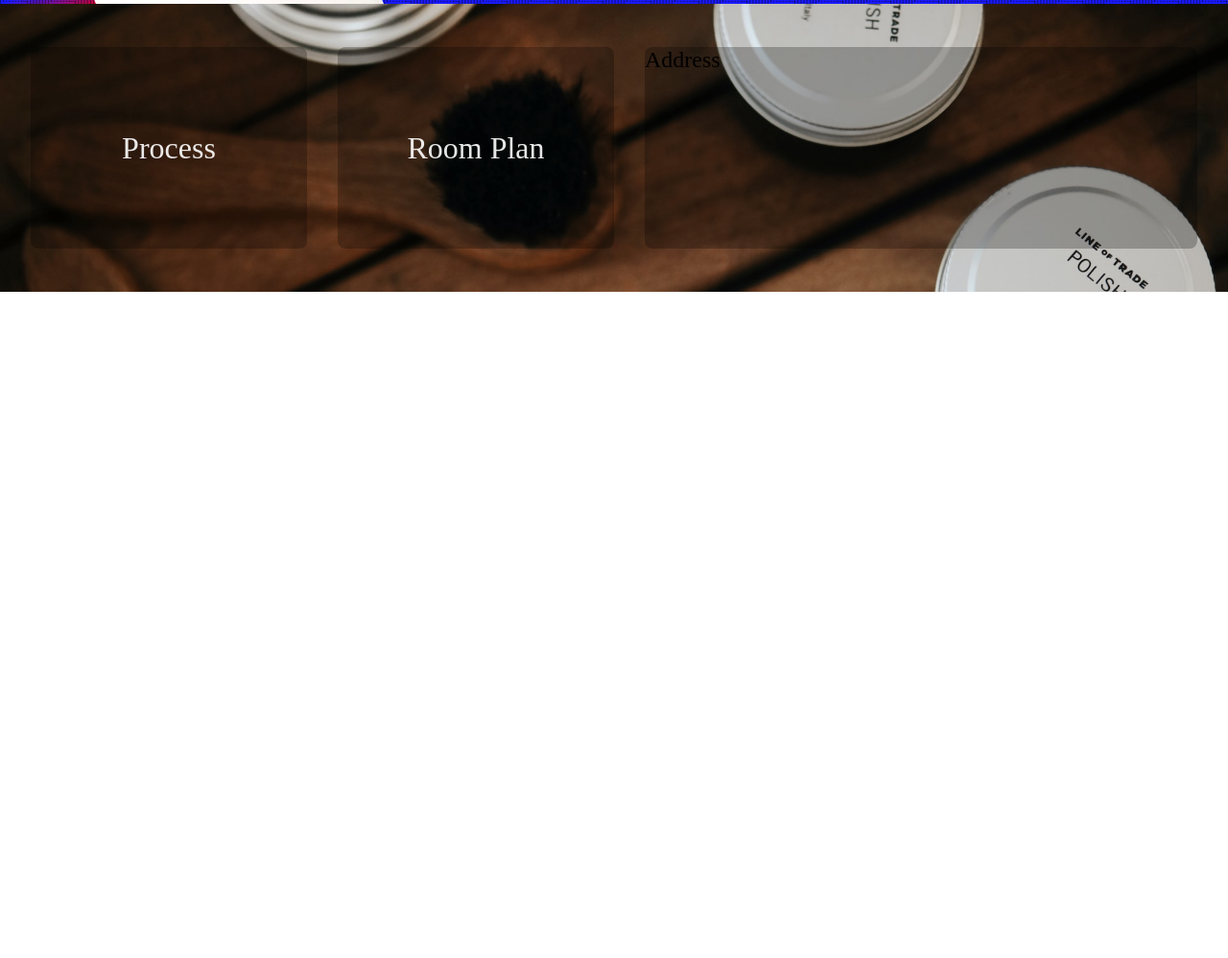
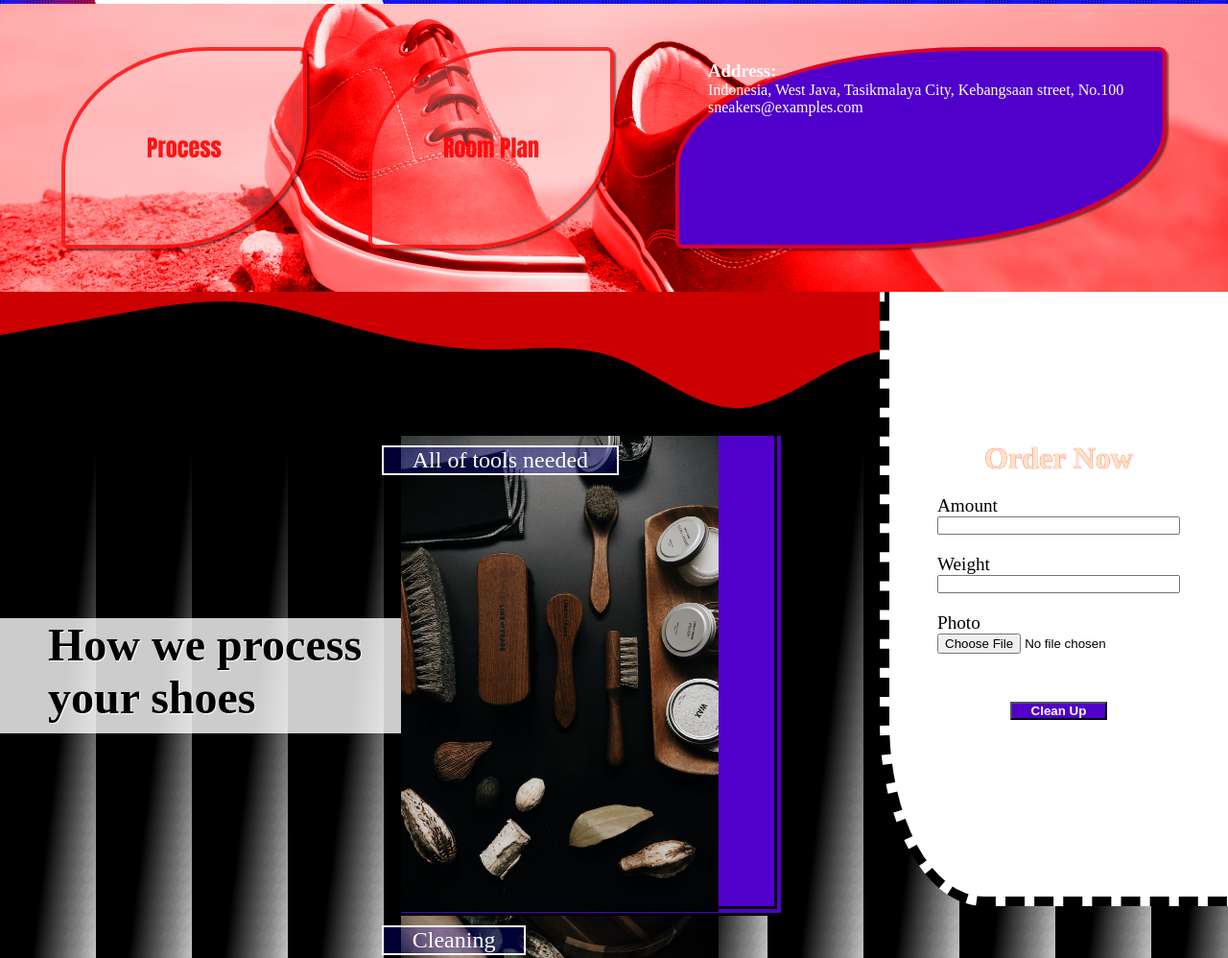
Before and after one commit to Muhammad-Yuda-Yudistira/sneakers-cleaning, a plain HTML site: page index.html in a window 1280 px wide. Shown: the part 496-1494 px from the top of the page at 96% size. Before the commit the page ends 800 px from the top, so only its background shows below. Drawn offline with Linux system fonts and the light colour scheme.

Commit message:
menu has done, add process section and form order

```diff
--- a/css/style.css
+++ b/css/style.css
@@ -2,6 +2,9 @@
     margin: 0;
     padding: 0;
     box-sizing: border-box;
+}
+.container {
+    overflow-y: hidden;
 }
 
 /* header */
@@ -36,7 +39,7 @@ header {
     padding-right: 30px;
 }
 .header-deskripsi button {
-    background-color: blueviolet;
+    background-color: #5000ca;
     padding: 10px 30px;
     border-radius: 6px;
     border-top-right-radius: 100%;
@@ -48,16 +51,19 @@ header {
     color: #333;
     font-family: Impact, Haettenschweiler, 'Arial Narrow Bold', sans-serif;
     font-size: 1.2rem;
+    text-shadow: 0px 0px 2px white;
 }
 
 /* navbar */
 nav {
     height: calc(100vh - 500px);
     width: 100%;
-    background-color: black;
-    background-image: url(../img/navbar.jpg);
+    background-color: red;
+    background-image: url(../img/navbar-3.jpg);
+    background-blend-mode: luminosity;
     background-size: cover;
     background-attachment: fixed;
+    background-position: center;
 }
 nav ul {
     width: 100%;
@@ -69,23 +75,141 @@ nav ul {
     justify-items: end;
     list-style: none;
 }
-nav ul li:last-child {
-    justify-self: center;
-    font-size: 1.5rem;
-    justify-content: left;
-    align-items: start;
-}
 nav ul li {
     display: flex;
     justify-content: center;
     align-items: center;
-    background-color: rgba(0, 0, 0, 0.25);
-    border-radius: 8px;
+    background-color: rgba(255, 255, 255, 0.2);
+    border: 4px solid rgba(255, 0, 0, 0.8);
+    text-shadow: 1px 1px 1px balck;
+    box-shadow: 2px 2px 2px rgba(0, 0, 0, 0.5);
+    border-radius: 60% 8px 60% 8px;
     height: 70%;
-    width: 90%;
+    width: 80%;
+}
+nav ul li:hover {
+    border: 3px solid #333;;
+}
+nav ul li:hover a {
+    color: #333;
+}
+nav ul li:last-child:hover {
+    border: 3px solid rgba(255, 0, 0, 0.8);
+}
+nav ul li:last-child {
+    justify-self: center;
+    font-size: 1rem;
+    justify-content: left;
+    align-items: start;
+    color: white;
+    padding: 10px 30px;
+    flex-direction: column;
+    background-color: #5000ca;
 }
 nav ul a {
     text-decoration: none;
     font-size: 2rem;
-    color: rgba(255, 255, 255, 0.9);
+    color: rgba(255, 0, 0, 0.9);
+    font-family: Impact, Haettenschweiler, 'Arial Narrow Bold', sans-serif;
+    font-size: 1.5rem;
 }
+
+/* content */
+/* main content */
+.content {
+    height: 100vh;
+    width: 100%;
+    display: grid;
+    grid-template-columns: 3fr 1fr;
+    grid-template-rows: 1fr;
+    background: url(../img/triangles_pattern.webp), linear-gradient(to bottom right, black 60%, white );
+    background-blend-mode: multiply;
+    background-size: 100px;
+    position: relative;
+    z-index: -2;
+    box-sizing: border-box;
+}
+.main-content .gelombang {
+    transform: rotate(180deg);
+    position: absolute;
+    z-index: -1;
+    width: 80%;
+}
+.main-content .bungkus {
+    padding-top: 150px;
+    display: flex;
+    justify-content: space-between;
+    align-items: center;
+    width: 100%;
+}
+.title {
+    font-size: 2rem;
+    width: 80%;
+    text-shadow: 1px 1px 1px white;
+    background-color: rgba(255, 255, 255, 0.8);
+    padding: 0 0px 10px 50px;
+}
+.gambar {
+    height: 500px;
+    width: 80%;
+    margin-right: 100px;
+    display: flex;
+    flex-direction: column;
+    background-color: #5000ca;
+    border-right: 10px double black;
+    border-bottom: 10px double black;
+}
+.gambar picture {
+    position: relative;
+}
+.gambar figcaption {
+    position: absolute;
+    top: 10px;
+    left: -20px;
+    font-size: 1.5rem;
+    background-color: rgba(0, 0, 255, 0.2);
+    padding: 0px 30px;
+    border: 2px solid white;
+    color: white;
+}
+.gambar img {
+    width: 85%;
+}
+/* form */
+.form form {
+    display: grid;
+    align-content: center;
+    height:80%;
+    background-color: white;
+    padding: 50px 20px;
+    border-bottom-left-radius: 30%;
+    border: 10px dashed black;
+    border-top: none;
+    border-right: initial;
+}
+.form form div {
+    display: flex;
+    flex-direction: column;
+    margin: 10px 30px;
+}
+.form h2 {
+    text-align: center;
+    color: bisque;
+    text-shadow: 0px 0px 1px red;
+    font-size: 2rem;
+}
+.form label {
+    font-size: 1.2rem;
+}
+.form button {
+    width: 40%;
+    margin: 30px auto;
+    font-weight: bold;
+    background-color: #5000ca;
+    color: white;
+}
+/* footer */
+footer {
+    padding: 10px 30px;
+    height: 10vh;
+}
--- a/index.html
+++ b/index.html
@@ -27,10 +27,60 @@
             <ul>
                 <li><a href="#">Process</a></li>
                 <li><a href="#">Room Plan</a></li>
-                <li>Address</li>
+                <li>
+                    <h3>Address:</h3>
+                    <p>Indonesia, West Java, Tasikmalaya City, Kebangsaan street, No.100</p>
+                    <p>sneakers@examples.com</p>
+                </li>
             </ul>
         </nav>
 
+        <section class="content" id="contact">
+            <div class="main-content">
+                <img src="img/wave.svg" class="gelombang"></img>
+                <div class="bungkus">
+                    <div class="title">
+                        <h2>How we process your shoes</h2>
+                    </div>
+                    <div class="gambar">
+                        <picture>
+                            <img src="img/process-1.jpg" title="Tools">
+                            <figcaption>All of tools needed</figcaption>
+                        </picture>
+                        <picture>
+                            <img src="img/process-2.jpg" title="Tools">
+                            <figcaption>Cleaning</figcaption>
+                        </picture>
+                    </div>
+                </div>
+            </div>
+            <div class="form">
+                <form action="">
+                    <div>
+                        <h2>Order Now</h2>
+                    </div>
+                    <div>
+                        <label for="amount">Amount</label>
+                        <input type="number" name="amount" id="amount" min="1">
+                    </div>
+                    <div>
+                        <label for="weight">Weight</label>
+                        <input type="number" name="weight" id="weight" min="1">
+                    </div>
+                    <div>
+                        <label for="photo">Photo</label>
+                        <input type="file" name="photo" id="photo">
+                    </div>
+                    <div>
+                        <button type="submit">Clean Up</button>
+                    </div>
+                </form>
+            </div>
+        </section>
+
+        <footer>
+            <h3>Built by Muhammad Yuda Yudistira</h3>
+        </footer>
     </div>
 </body>
 </html>
```
Also changed, not shown: img/navbar-2.jpg (added), img/navbar-3.jpg (added), img/navbar.jpg (deleted), img/process-1.jpg (added), img/process-2.jpg (added), img/process-3.jpg (added), img/process-4.jpg (added), img/wave.svg (added).
